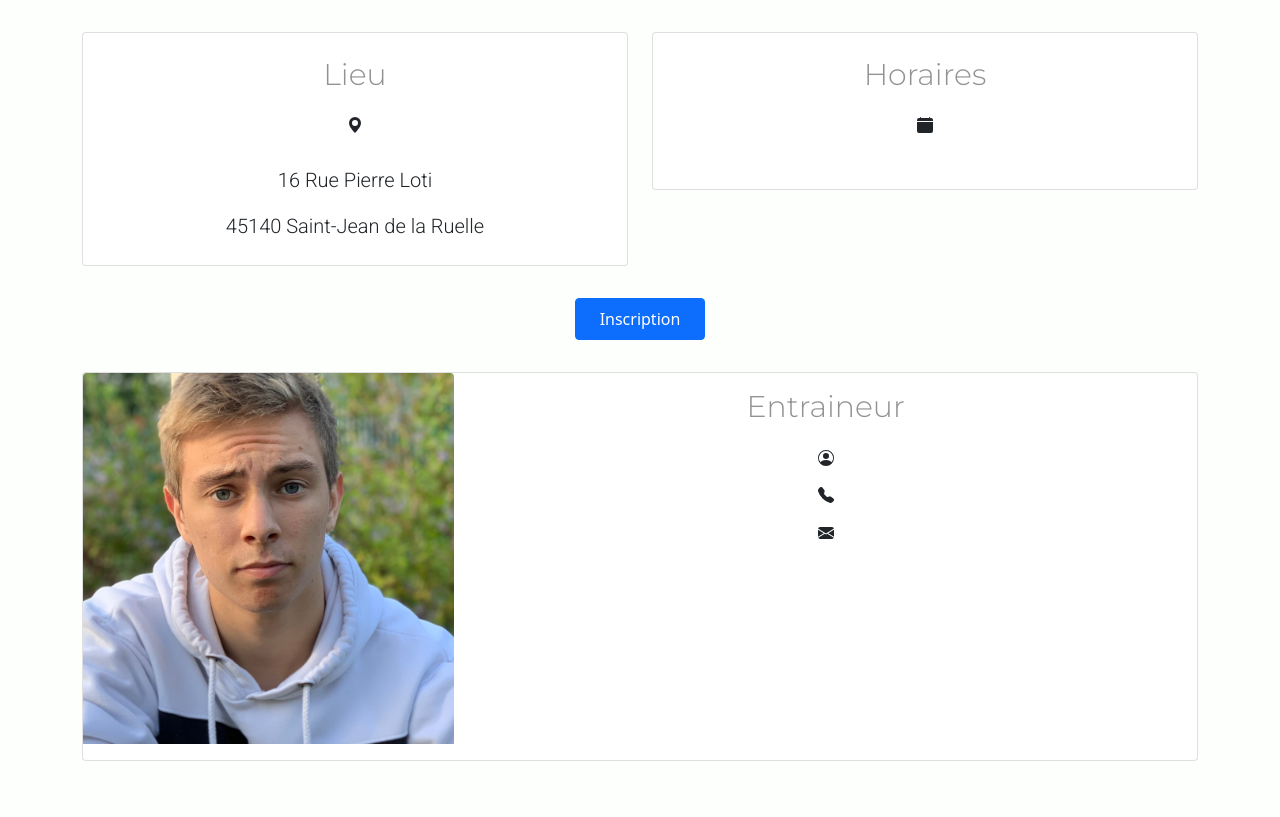
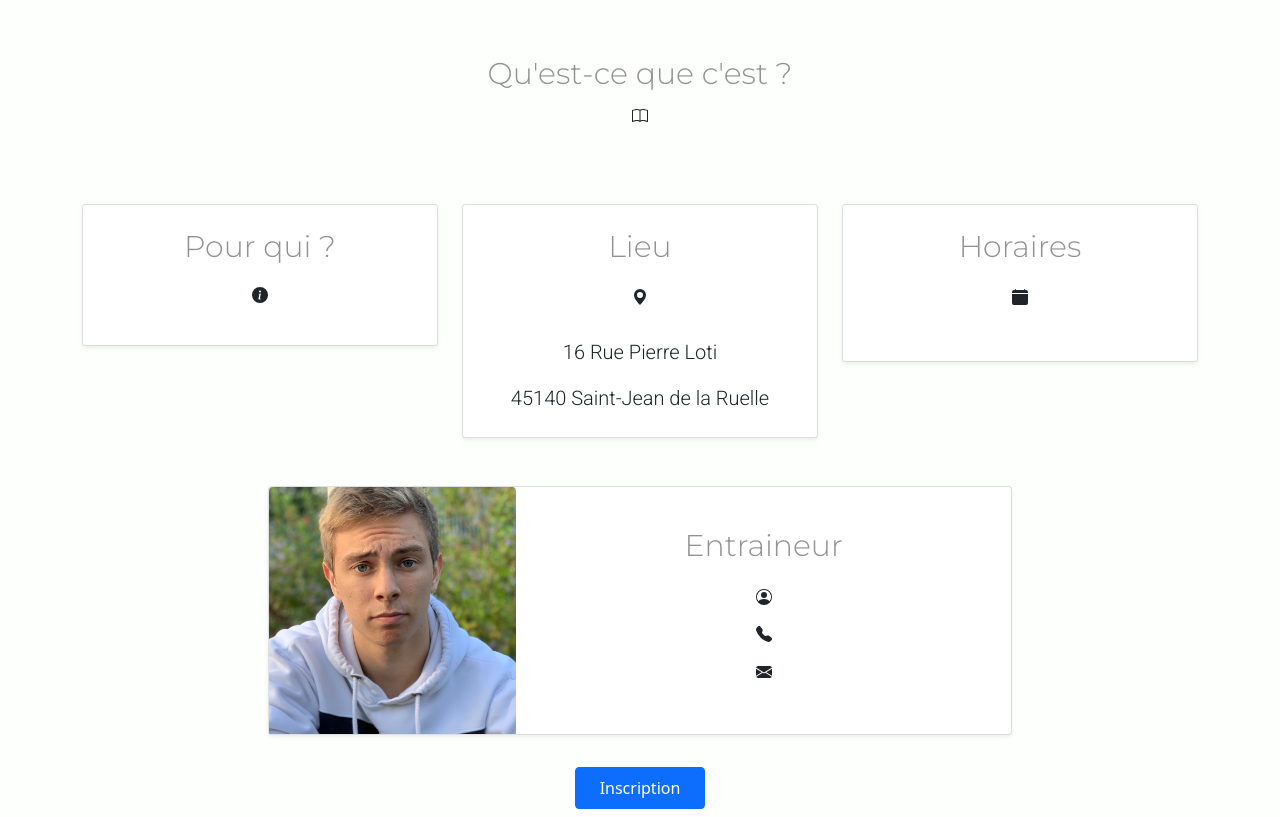
Before and after one commit to WildCodeSchool/orleans-202109-php-projet-rocs, a PHP site: template src/View/Activity/activity.html.twig in a window 1280 px wide. Before the commit the page ends 761 px from the top, so only its background shows below. Run offline with PHP 8.4, Linux system fonts and the light colour scheme; the template is opened without the code that fills it, so the values that code supplies are empty; some libraries are stand-ins or nearby versions.

Commit message:
Added sections

```diff
--- a/src/View/Activity/activity.html.twig
+++ b/src/View/Activity/activity.html.twig
@@ -1,14 +1,39 @@
 {% include "layout.html.twig" %}
+{% block stylesheet %}
+<link rel="stylesheet" href="assets/css/activity.css">
+{% endblock %}
 {% block content %}
 <div class="container">
     <div class="row">
         <div class="col">
-            <h2 class="text-center"> {{ activity.name }} </h2>
+            <h2 class="text-center"> {{ activity.name|capitalize }} </h2>
         </div>
     </div>
     <div class="row text-center">
-        <div class="col-md-6 my-4 py-0 place">
-            <div class="card">
+        <h3 class="mt-5"> Qu'est-ce que c'est ?</h3>
+        <svg xmlns="http://www.w3.org/2000/svg" width="16" height="16" fill="currentColor" class="bi bi-book mb-3 mt-2"
+            viewBox="0 0 16 16">
+            <path
+                d="M1 2.828c.885-.37 2.154-.769 3.388-.893 1.33-.134 2.458.063 3.112.752v9.746c-.935-.53-2.12-.603-3.213-.493-1.18.12-2.37.461-3.287.811V2.828zm7.5-.141c.654-.689 1.782-.886 3.112-.752 1.234.124 2.503.523 3.388.893v9.923c-.918-.35-2.107-.692-3.287-.81-1.094-.111-2.278-.039-3.213.492V2.687zM8 1.783C7.015.936 5.587.81 4.287.94c-1.514.153-3.042.672-3.994 1.105A.5.5 0 0 0 0 2.5v11a.5.5 0 0 0 .707.455c.882-.4 2.303-.881 3.68-1.02 1.409-.142 2.59.087 3.223.877a.5.5 0 0 0 .78 0c.633-.79 1.814-1.019 3.222-.877 1.378.139 2.8.62 3.681 1.02A.5.5 0 0 0 16 13.5v-11a.5.5 0 0 0-.293-.455c-.952-.433-2.48-.952-3.994-1.105C10.413.809 8.985.936 8 1.783z" />
+        </svg>
+        <p class="mt-4"> {{ activity.description }} </p>
+    </div>
+    <div class="row text-center">
+        <div class="col-lg-4 my-4 py-0 h-50 py-0 place">
+            <div class="card shadow-sm">
+                <div class="card-body py-4">
+                    <h3 class="card-title mb-3">Pour qui ?</h3>
+                    <svg xmlns="http://www.w3.org/2000/svg" width="16" height="16" fill="currentColor"
+                        class="bi bi-info-circle-fill" viewBox="0 0 16 16">
+                        <path
+                            d="M8 16A8 8 0 1 0 8 0a8 8 0 0 0 0 16zm.93-9.412-1 4.705c-.07.34.029.533.304.533.194 0 .487-.07.686-.246l-.088.416c-.287.346-.92.598-1.465.598-.703 0-1.002-.422-.808-1.319l.738-3.468c.064-.293.006-.399-.287-.47l-.451-.081.082-.381 2.29-.287zM8 5.5a1 1 0 1 1 0-2 1 1 0 0 1 0 2z" />
+                    </svg>
+                    <p class="card-text my-3"> {{ activity.who }} </p>
+                </div>
+            </div>
+        </div>
+        <div class="col-lg-4 my-4 py-0 place">
+            <div class="card shadow-sm">
                 <div class="card-body py-4">
                     <h3 class="card-title mb-3">Lieu</h3>
                     <svg xmlns="http://www.w3.org/2000/svg" width="16" height="16" fill="currentColor"
@@ -21,8 +46,8 @@
                 </div>
             </div>
         </div>
-        <div class="col-md-6 my-4 py-0 schedule">
-            <div class="card">
+        <div class="col-lg-4 my-4 py-0 schedule">
+            <div class="card shadow-sm">
                 <div class="card-body py-4">
                     <h3 class="card-title mb-3">Horaires</h3>
                     <svg xmlns="http://www.w3.org/2000/svg" width="16" height="16" fill="currentColor"
@@ -36,20 +61,13 @@
             </div>
         </div>
     </div>
-    <div class="row text-center">
-        <div class="col-12 my-2 registration">
-            <a class="btn btn-primary p-2 px-4 " href="#" role="button">Inscription</a>
-        </div>
-    </div>
-    <div class="row">
-        <div class="col my-4">
-            <div class="card mb-3 d-flex flex-sm-column ">
-                <div class="row g-0">
-                    <div class="col-md-4 mb-3">
+    <div class="card col-lg-8 offset-lg-2 mb-4 my-4 h-auto shadow-sm">
+        <div class="row g-0 ">
+            <div class="col-md-4">
                 <img src="assets/images/trainer.jpeg" class="img-fluid rounded-top" alt="Un beau entraineur">
             </div>
-                    <div class="col-md-8 text-center">
-                        <div class="card-body">
+            <div class="col-md-8 d-flex align-items-center text-center ">
+                <div class="card-body ">
                     <h3 class="card-title mb-3">Entraineur</h3>
                     <h4 class="class-title mb-2"><svg xmlns="http://www.w3.org/2000/svg" width="16" height="16"
                             fill="currentColor" class="bi bi-person-circle" viewBox="0 0 16 16">
@@ -71,6 +89,9 @@
             </div>
         </div>
     </div>
+    <div class="row text-center">
+        <div class="col-12 my-2">
+            <a class="btn btn-primary p-2 px-4 registration" href="#" role="button">Inscription</a>
         </div>
     </div>
 </div>
```
Lines whose indentation alone changed are shown as unchanged.
